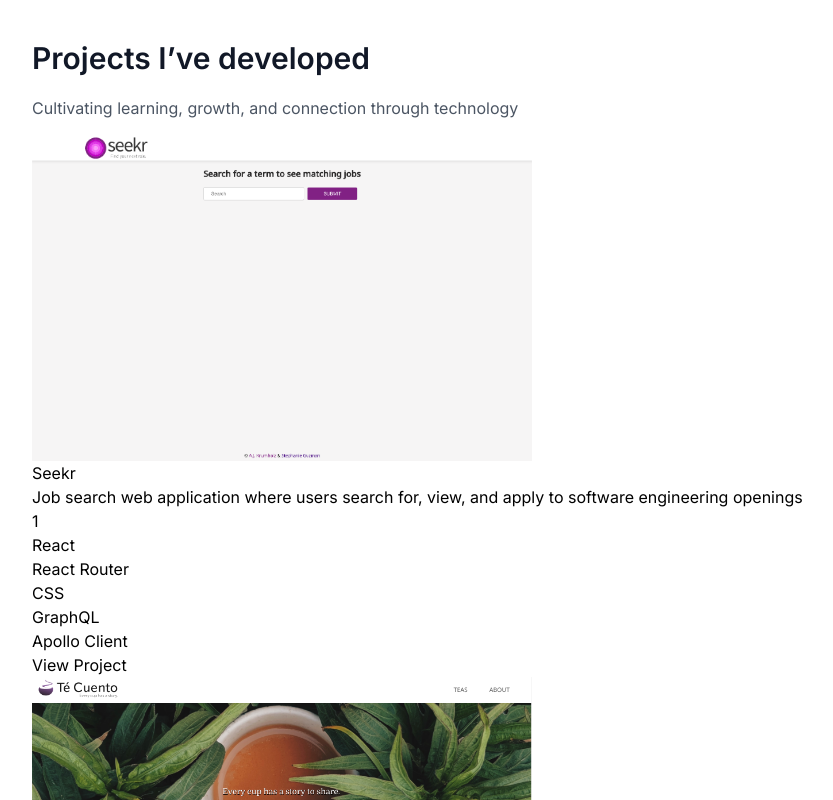
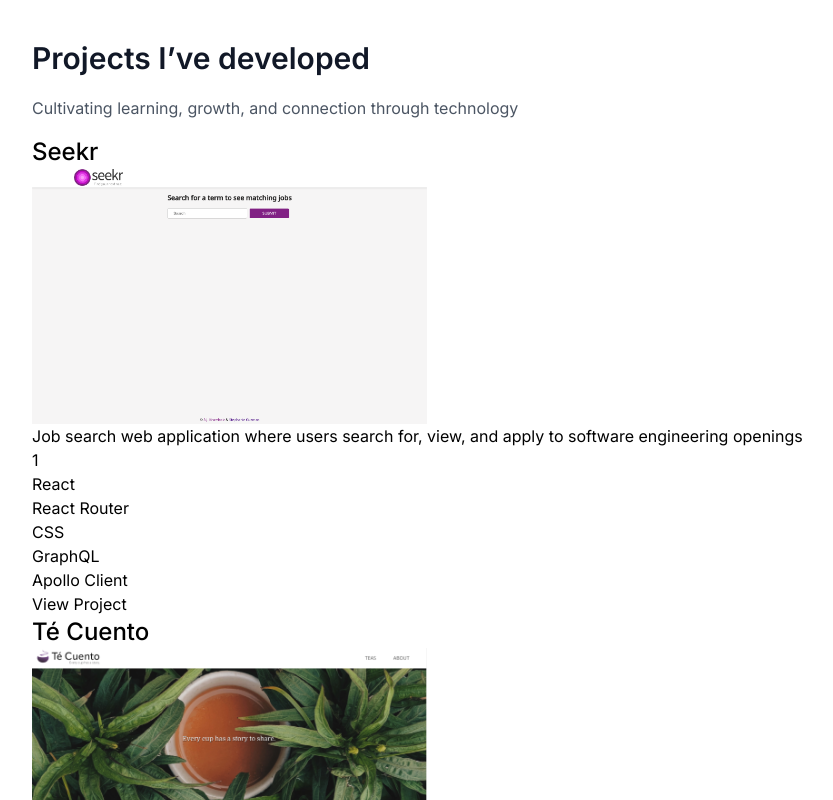
Before and after one commit to stephanieguzm/portfolio, a Next.js app: page / in a window 1280 px wide. Shown: the part 1320-2120 px from the top of the page, without its empty margins (16-849 px from the left). Built offline with nearby package versions, Linux system fonts and the light colour scheme.

Commit message:
chore: add styling to projects section

```diff
--- a/src/components/projectCard/page.tsx
+++ b/src/components/projectCard/page.tsx
@@ -13,20 +13,19 @@ interface ProjectCardProps {
 export const ProjectCard = ({ id, name, number, headline, techStackLabels, image } : ProjectCardProps) => {
   return (
     <div className={id}>
-      <div>
+      <div className={"w-1/3 flex flex-col justify-center"}>
+        <h2 className={"text-2xl font-medium"}>{name}</h2>
+        <div className={"w-full"}>
           <Image
             src={image}
             alt={`${name} project homepage`}
-          width={500}
-          height={500}
-          // style={{
-          //   width: 100%,
-          //   height: auto,
-          // }}
+            className={""}
+            width={1000}
+            height={1000}
             priority
           />
         </div>
-      <h2>{name}</h2>
+        </div>
         <h3>{headline}</h3>
         <h3>{number}</h3>
       <div>
```
Lines whose indentation alone changed are shown as unchanged.
